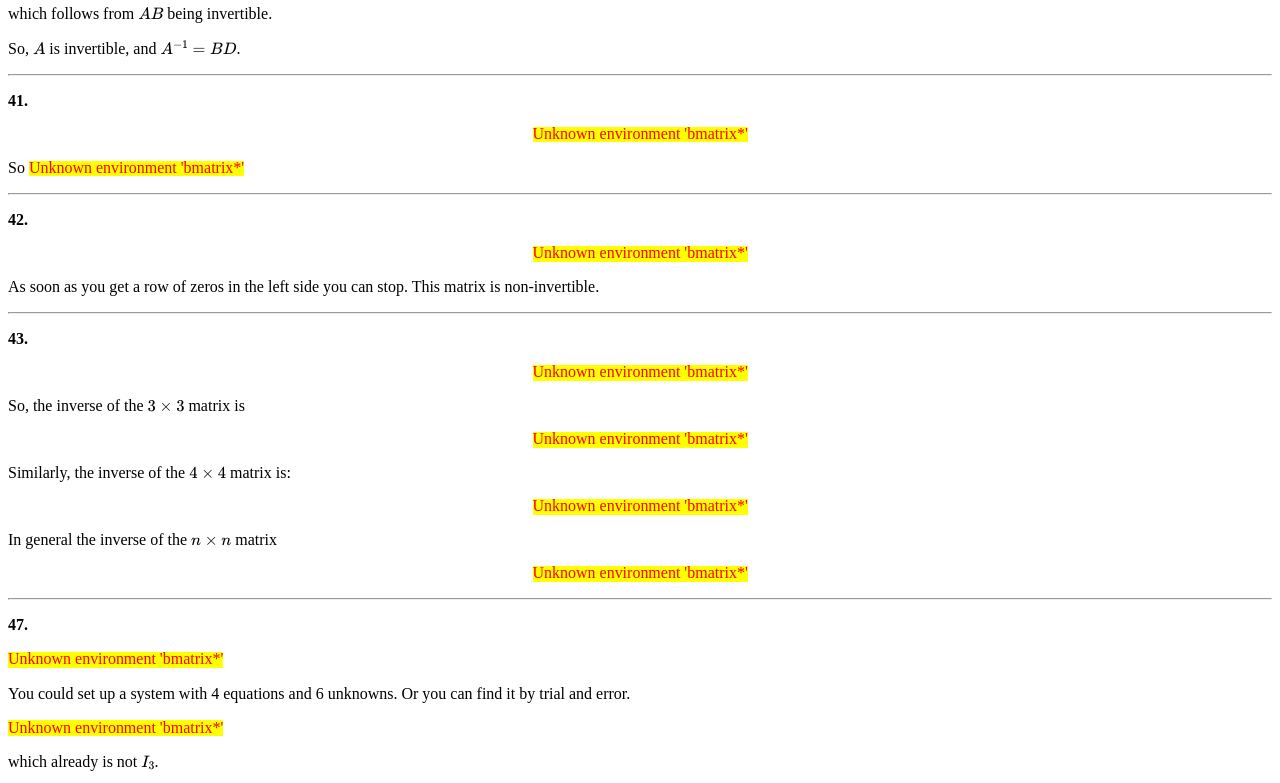
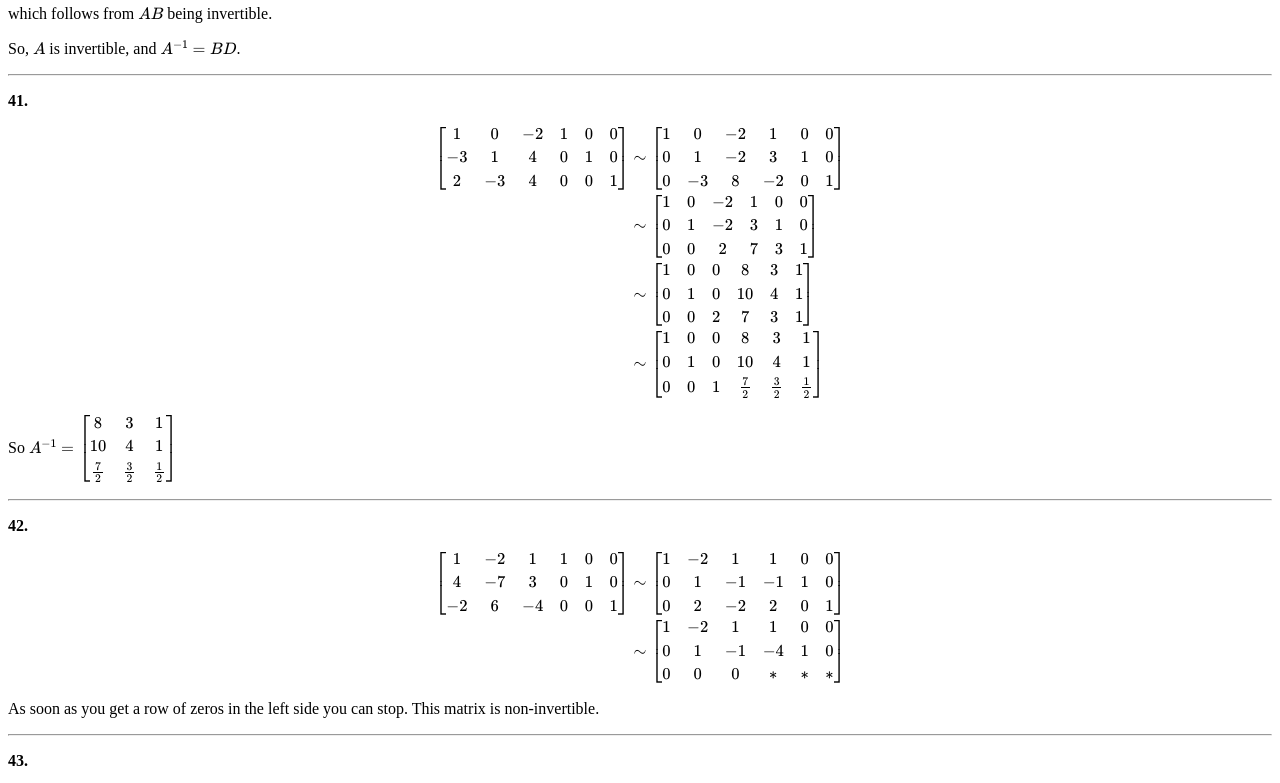
Before and after one commit to CarlLienert/Fall25, a plain HTML site: page LA_Section_2.2.html in a window 1280 px wide. Shown: the part 1282-2065 px from the top of the page. Drawn offline with nearby package versions, Linux system fonts and the light colour scheme.

Commit message:
Update LA_Section_2.2.html

```diff
--- a/LA_Section_2.2.html
+++ b/LA_Section_2.2.html
@@ -98,51 +98,51 @@ D(AB)&amp;=I\\
 <p><strong>41.</strong></p>
 
 <p><span class="math">\[\begin{align*}
-\begin{bmatrix*}[r]
+\begin{bmatrix}
 1 &amp; 0 &amp; -2 &amp; 1 &amp; 0 &amp; 0\\
 -3 &amp; 1 &amp; 4 &amp; 0 &amp; 1 &amp; 0\\
-2 &amp; -3 &amp; 4 &amp; 0 &amp; 0 &amp;1\end{bmatrix*} &amp;\sim
-\begin{bmatrix*}[r]
+2 &amp; -3 &amp; 4 &amp; 0 &amp; 0 &amp;1\end{bmatrix} &amp;\sim
+\begin{bmatrix}
 1 &amp; 0 &amp; -2 &amp; 1 &amp; 0 &amp; 0\\
 0 &amp; 1 &amp; -2 &amp; 3 &amp; 1 &amp; 0\\
-0 &amp; -3 &amp; 8 &amp; -2 &amp; 0 &amp;1\end{bmatrix*} \\
+0 &amp; -3 &amp; 8 &amp; -2 &amp; 0 &amp;1\end{bmatrix} \\
 &amp;\sim
-\begin{bmatrix*}[r]
+\begin{bmatrix}
 1 &amp; 0 &amp; -2 &amp; 1 &amp; 0 &amp; 0\\
 0 &amp; 1 &amp; -2 &amp; 3 &amp; 1 &amp; 0\\
-0 &amp; 0 &amp; 2 &amp; 7 &amp; 3 &amp;1\end{bmatrix*} \\
+0 &amp; 0 &amp; 2 &amp; 7 &amp; 3 &amp;1\end{bmatrix} \\
 &amp;\sim
-\begin{bmatrix*}[r]
+\begin{bmatrix}
 1 &amp; 0 &amp; 0 &amp; 8 &amp; 3 &amp; 1\\
 0 &amp; 1 &amp; 0 &amp; 10 &amp; 4 &amp; 1\\
-0 &amp; 0 &amp; 2 &amp; 7 &amp; 3 &amp;1\end{bmatrix*} \\
+0 &amp; 0 &amp; 2 &amp; 7 &amp; 3 &amp;1\end{bmatrix} \\
 &amp;\sim
-\begin{bmatrix*}[r]
+\begin{bmatrix}
 1 &amp; 0 &amp; 0 &amp; 8 &amp; 3 &amp; 1\\
 0 &amp; 1 &amp; 0 &amp; 10 &amp; 4 &amp; 1\\
-0 &amp; 0 &amp; 1 &amp; \frac{7}{2} &amp; \frac{3}{2} &amp;\frac{1}{2}\end{bmatrix*}
+0 &amp; 0 &amp; 1 &amp; \frac{7}{2} &amp; \frac{3}{2} &amp;\frac{1}{2}\end{bmatrix}
 \end{align*}\]</span></p>
 
-<p>So <span class="math">\(A^{-1}= \begin{bmatrix*}[r]
+<p>So <span class="math">\(A^{-1}= \begin{bmatrix}
  8 &amp; 3 &amp; 1\\
  10 &amp; 4 &amp; 1\\
- \frac{7}{2} &amp; \frac{3}{2} &amp;\frac{1}{2}\end{bmatrix*}\)</span></p>
+ \frac{7}{2} &amp; \frac{3}{2} &amp;\frac{1}{2}\end{bmatrix}\)</span></p>
 
 <hr />
 
 <p><strong>42.</strong></p>
 
 <p><span class="math">\[\begin{align*}
-\begin{bmatrix*}[r]1 &amp; -2 &amp; 1 &amp; 1 &amp; 0 &amp; 0\\
+\begin{bmatrix}1 &amp; -2 &amp; 1 &amp; 1 &amp; 0 &amp; 0\\
 4 &amp; -7 &amp; 3 &amp; 0 &amp; 1 &amp; 0\\
--2&amp; 6 &amp; -4 &amp; 0 &amp; 0 &amp;1\end{bmatrix*} &amp;\sim \begin{bmatrix*}[r]1 &amp; -2 &amp; 1 &amp; 1 &amp; 0 &amp; 0\\
+-2&amp; 6 &amp; -4 &amp; 0 &amp; 0 &amp;1\end{bmatrix} &amp;\sim \begin{bmatrix}1 &amp; -2 &amp; 1 &amp; 1 &amp; 0 &amp; 0\\
 0 &amp; 1 &amp; -1 &amp; -1 &amp; 1 &amp; 0\\
-0&amp; 2 &amp; -2 &amp; 2 &amp; 0 &amp;1\end{bmatrix*} \\
+0&amp; 2 &amp; -2 &amp; 2 &amp; 0 &amp;1\end{bmatrix} \\
 &amp;\sim
-\begin{bmatrix*}[r]1 &amp; -2 &amp; 1 &amp; 1 &amp; 0 &amp; 0\\
+\begin{bmatrix}1 &amp; -2 &amp; 1 &amp; 1 &amp; 0 &amp; 0\\
 0 &amp; 1 &amp; -1 &amp; -4 &amp; 1 &amp; 0\\
 0&amp; 0 &amp; 0 &amp; * &amp; * &amp;*
-\end{bmatrix*}\\
+\end{bmatrix}\\
 \end{align*}\]</span></p>
 
 <p>As soon as you get a row of zeros in the left side you can stop. This matrix is non-invertible.</p>
@@ -152,58 +152,58 @@ D(AB)&amp;=I\\
 <p><strong>43.</strong></p>
 
 <p><span class="math">\[\begin{align*}
-\begin{bmatrix*}[r]1 &amp; 0 &amp; 0 &amp; 1 &amp; 0 &amp; 0\\
+\begin{bmatrix}1 &amp; 0 &amp; 0 &amp; 1 &amp; 0 &amp; 0\\
 1 &amp; 1 &amp; 0 &amp; 0 &amp; 1 &amp; 0\\
-1&amp; 1 &amp; 1 &amp; 0 &amp; 0 &amp;1\end{bmatrix*} &amp;\sim
-\begin{bmatrix*}[r]
+1&amp; 1 &amp; 1 &amp; 0 &amp; 0 &amp;1\end{bmatrix} &amp;\sim
+\begin{bmatrix}
 1 &amp; 0 &amp; 0 &amp; 1 &amp; 0 &amp; 0\\
 0 &amp; 1 &amp; 0 &amp; -1 &amp; 1 &amp; 0\\
-0&amp; 1 &amp; 1 &amp; -1 &amp; 0 &amp;1\end{bmatrix*} \\
+0&amp; 1 &amp; 1 &amp; -1 &amp; 0 &amp;1\end{bmatrix} \\
 &amp;\sim
-\begin{bmatrix*}[r]
+\begin{bmatrix}
 1 &amp; 0 &amp; 0 &amp; 1 &amp; 0 &amp; 0\\
 0 &amp; 1 &amp; 0 &amp; -1 &amp; 1 &amp; 0\\
-0 &amp; 0 &amp; 1 &amp; 0 &amp; -1 &amp;1\end{bmatrix*}
+0 &amp; 0 &amp; 1 &amp; 0 &amp; -1 &amp;1\end{bmatrix}
 \end{align*}\]</span></p>
 
 <p>So, the inverse of the <span class="math">\(3\times 3\)</span> matrix is</p>
 
-<p><span class="math">\[\begin{bmatrix*}[r]
+<p><span class="math">\[\begin{bmatrix}
  1 &amp; 0 &amp; 0\\
  -1 &amp; 1 &amp; 0\\
- 0 &amp; -1 &amp;1\end{bmatrix*}\]</span></p>
+ 0 &amp; -1 &amp;1\end{bmatrix}\]</span></p>
 
 <p>Similarly, the inverse of the <span class="math">\(4 \times 4\)</span> matrix is:</p>
 
-<p><span class="math">\[\begin{bmatrix*}[r]
+<p><span class="math">\[\begin{bmatrix}
  1 &amp; 0 &amp; 0&amp;0\\
  -1&amp;1 &amp; 0 &amp; 0\\
  0&amp; -1 &amp; 1 &amp;0\\
- 0&amp; 0 &amp; -1 &amp; 1\end{bmatrix*}\]</span></p>
+ 0&amp; 0 &amp; -1 &amp; 1\end{bmatrix}\]</span></p>
 
 <p>In general the inverse of the <span class="math">\(n \times n\)</span> matrix </p>
 
-<p><span class="math">\[\begin{bmatrix*}[r]
+<p><span class="math">\[\begin{bmatrix}
  1 &amp; 0 &amp; 0&amp;\dots &amp; 0\\
  -1&amp;1 &amp; 0 &amp;&amp; 0\\
  0&amp; -1 &amp; 1 &amp;&amp;0\\
  \vdots&amp;&amp;\ddots&amp;\ddots&amp;\vdots\\
- 0&amp; 0 &amp; \dots &amp;-1 &amp; 1\end{bmatrix*}\]</span></p>
+ 0&amp; 0 &amp; \dots &amp;-1 &amp; 1\end{bmatrix}\]</span></p>
 
 <hr />
 
 <p><strong>47.</strong></p>
 
-<p><span class="math">\(\begin{bmatrix*}[r]1 &amp; 1 &amp; -1\\
--1&amp;1&amp;0\end{bmatrix*}\)</span></p>
+<p><span class="math">\(\begin{bmatrix}1 &amp; 1 &amp; -1\\
+-1&amp;1&amp;0\end{bmatrix}\)</span></p>
 
 <p>You could set up a system with 4 equations and 6 unknowns. Or you can find it by trial and error.</p>
 
-<p><span class="math">\(\begin{bmatrix*}[r]1 &amp;1\\1&amp;3\\
-1&amp;5\end{bmatrix*} \begin{bmatrix*}[r]1 &amp; 1 &amp; -1\\
--1&amp;1&amp;0\end{bmatrix*} =\begin{bmatrix*}[r] 0 &amp; * &amp; * \\
+<p><span class="math">\(\begin{bmatrix}1 &amp;1\\1&amp;3\\
+1&amp;5\end{bmatrix} \begin{bmatrix}1 &amp; 1 &amp; -1\\
+-1&amp;1&amp;0\end{bmatrix} =\begin{bmatrix} 0 &amp; * &amp; * \\
 * &amp; * &amp; *\\
-* &amp; *&amp; *\end{bmatrix*}\)</span></p>
+* &amp; *&amp; \end{bmatrix}\)</span></p>
 
 <p>which already is not <span class="math">\(I_3\)</span>.</p>
 </body>
```
